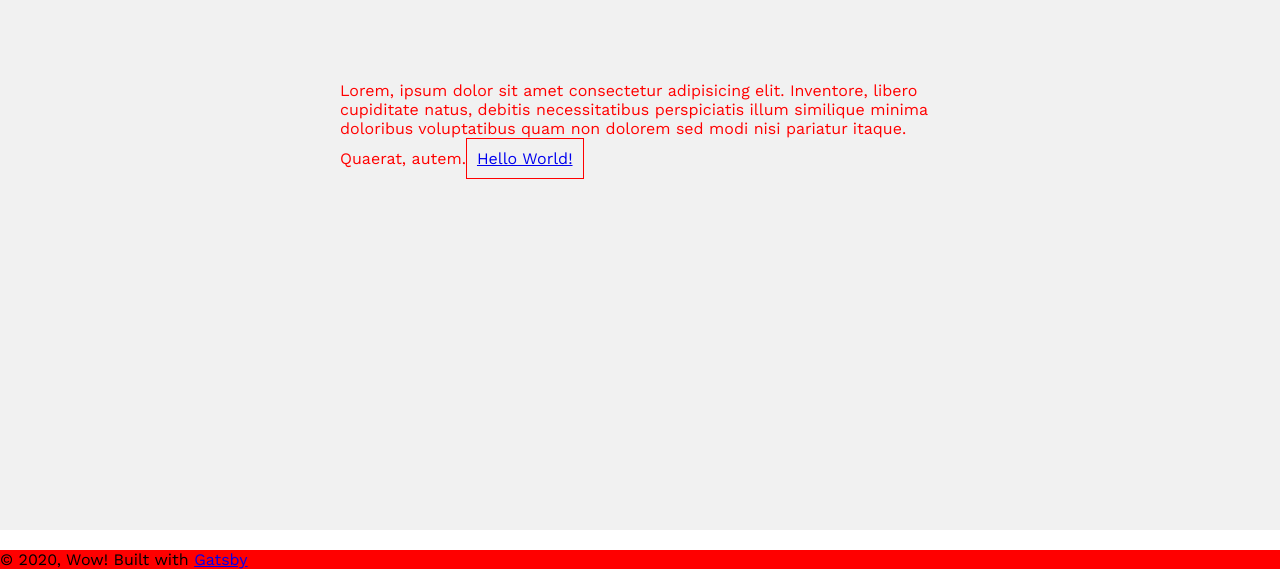
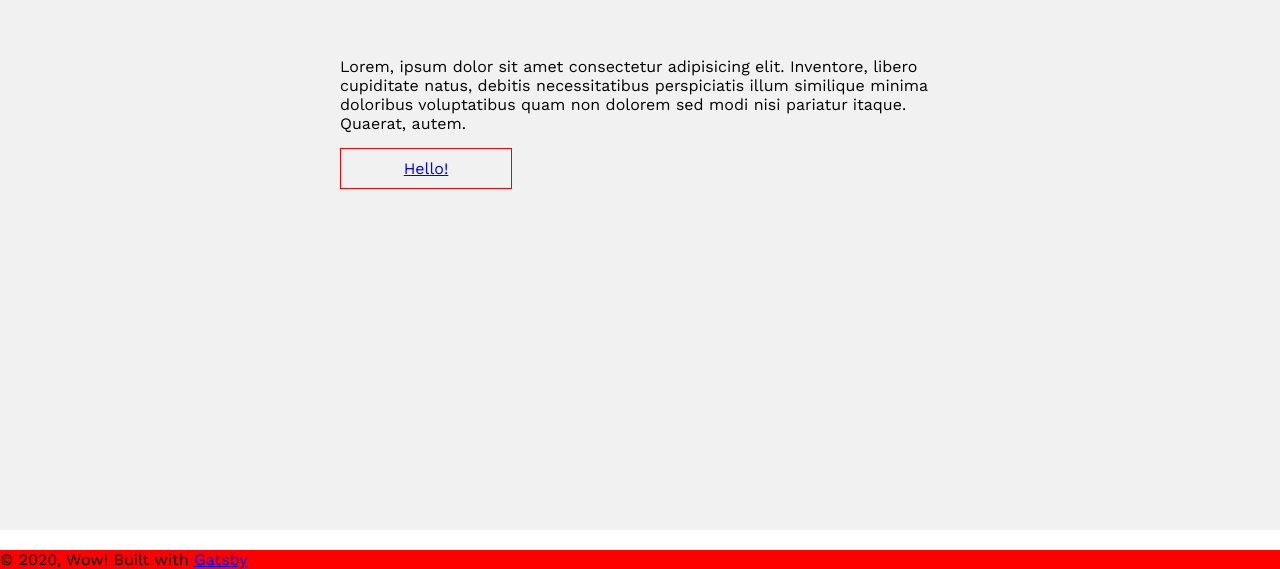
Before and after one commit to gibumkang/gatsby-portfolio, a Gatsby site: page / in a window 1280 px wide. Shown: the part 1070-1639 px from the top of the page. Built offline with nearby package versions, Linux system fonts and the light colour scheme; Gatsby itself is replaced by a stand-in of ours.

Commit message:
Discover how to use framer motion in unison with styled-components and Gatsby links

```diff
--- a/src/components/buttons.js
+++ b/src/components/buttons.js
@@ -1,9 +1,13 @@
+import React from 'react';
 import styled from 'styled-components';
 import { motion } from 'framer-motion';
-import { Link } from 'gatsby';
+import { Link as GatsbyLink } from 'gatsby';
 
-export const Button = styled(motion.div)`
+export const Button = styled(motion.custom(GatsbyLink))`
     border: 1px solid red;
-    display: inline-block;
+    margin: 1.5rem 0rem;
+    display: block;
     padding: 1rem;
+    text-align: center;
+    max-width: 15rem;
 `
--- a/src/components/portfolio/portfolio.js
+++ b/src/components/portfolio/portfolio.js
@@ -6,7 +6,6 @@ import {
 import {
 	Button,
 } from '../buttons';
-import {Link} from 'gatsby';
 
 const portfolio = () => {
 	return (
@@ -16,9 +15,7 @@ const portfolio = () => {
 				libero cupiditate natus, debitis necessitatibus perspiciatis illum
 				similique minima doloribus voluptatibus quam non dolorem sed modi
 				nisi pariatur itaque. Quaerat, autem.
-				<Button>
-					<Link to="/">Hello World!</Link>
-				</Button>
+				<Button to="/">Hello!</Button>
 			</PortfolioContainer>
 		</Portfolio>
 	)
--- a/src/components/portfolio/styles.js
+++ b/src/components/portfolio/styles.js
@@ -14,5 +14,4 @@ export const Portfolio = styled.div`
 export const PortfolioContainer = styled.div`
     padding: 0 rem ${props => props.theme.padding};
     width: 60rem;
-    color: red;
 `
```
Also changed, not shown: README.md.
